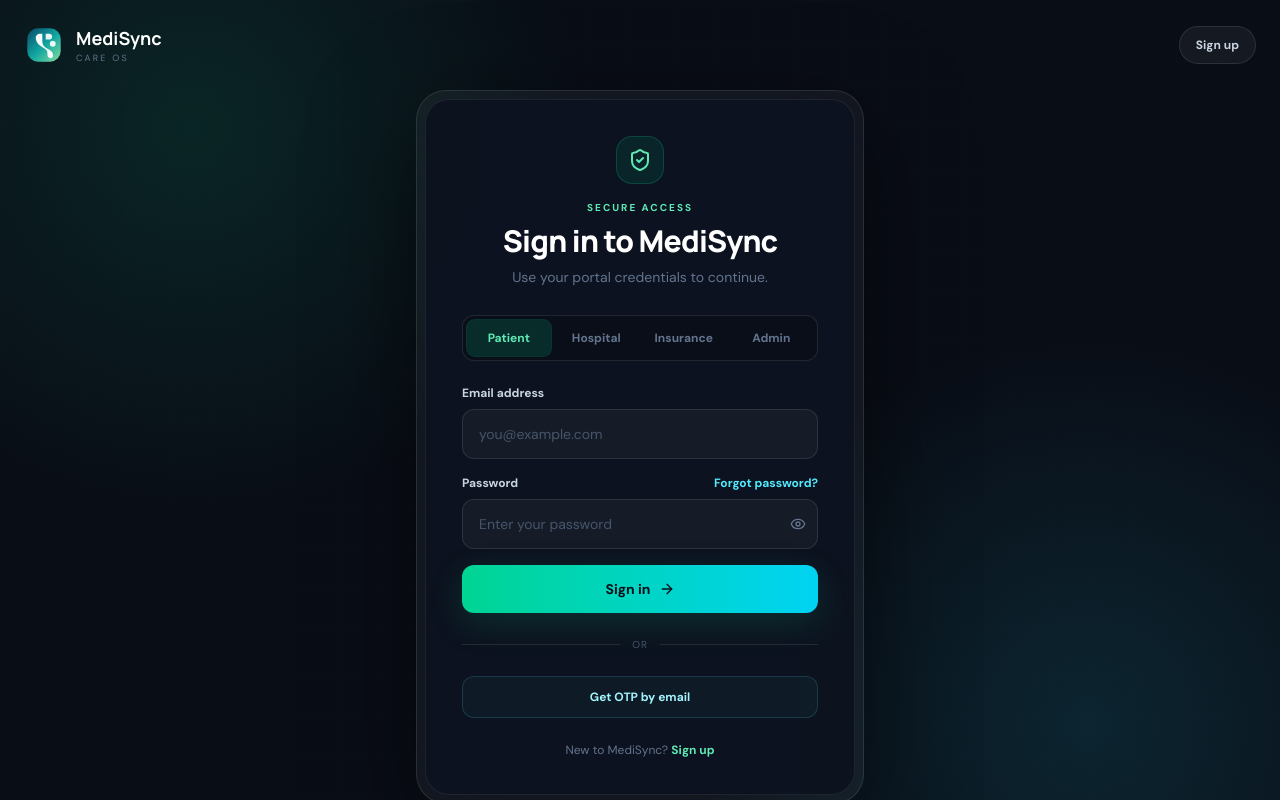
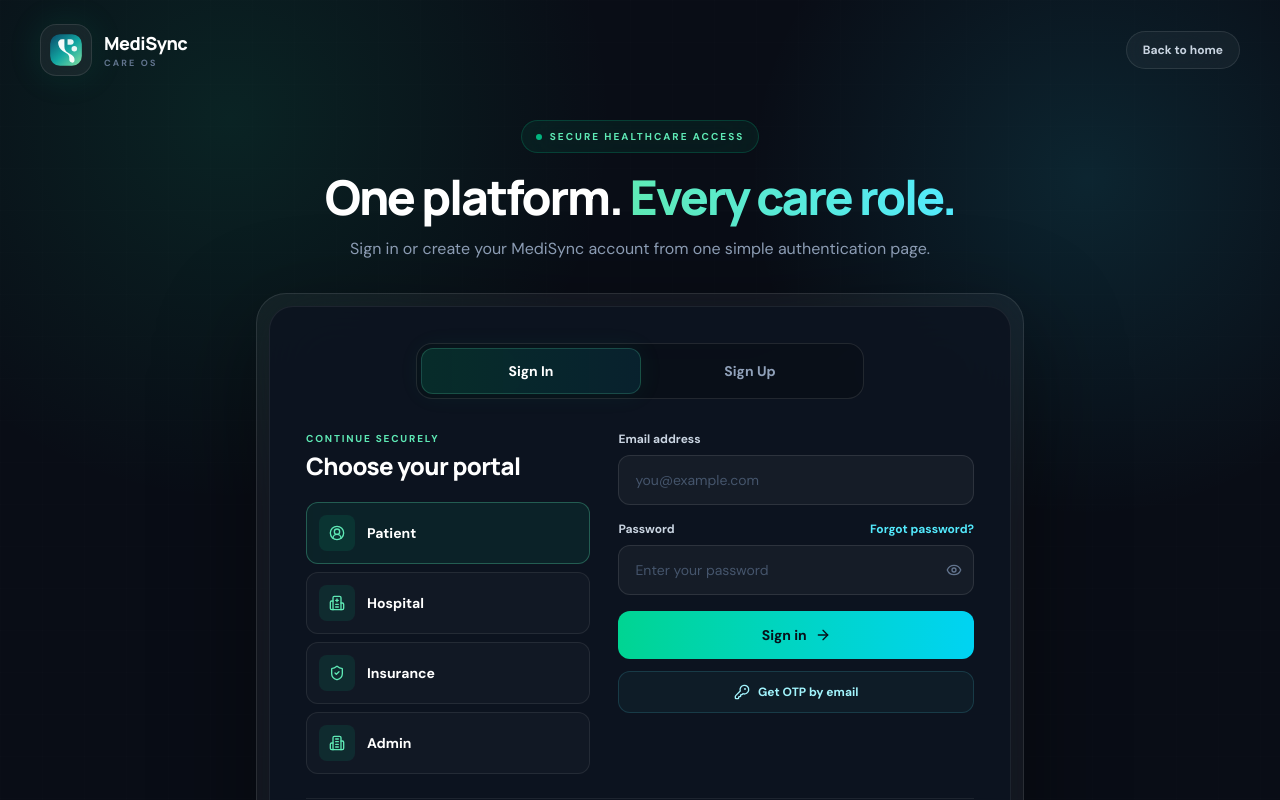
Before and after one commit to Sanjeev7673/Medisync-Os, a Next.js app: page /signin in a window 1280 px wide. Shown: the top 800 px of the page. Built offline with nearby package versions, Linux system fonts and the light colour scheme.

Commit message:
Restore existing auth theme and combine sign in sign up

```diff
--- a/app/signin/page.tsx
+++ b/app/signin/page.tsx
@@ -1,33 +1,49 @@
 "use client";
 
 import Image from "next/image";
-import { FormEvent, useState } from "react";
-import { ArrowRight, Eye, EyeOff, ShieldCheck } from "lucide-react";
+import Link from "next/link";
+import { FormEvent, useEffect, useState } from "react";
+import { ArrowRight, Building2, CircleUserRound, Eye, EyeOff, Hospital, KeyRound, ShieldCheck, UserPlus } from "lucide-react";
+
+type Mode = "signin" | "signup";
+type Role = "patient" | "hospital" | "insurance" | "admin";
 
 const roles = [
-  { key: "patient", label: "Patient" },
-  { key: "hospital", label: "Hospital" },
-  { key: "insurance_agent", label: "Insurance" },
-  { key: "admin", label: "Admin" },
-] as const;
+  { key: "patient" as Role, label: "Patient", icon: CircleUserRound, signIn: "/patient/login", signUp: "/register/patient" },
+  { key: "hospital" as Role, label: "Hospital", icon: Hospital, signIn: "/hospital/login", signUp: "/register/hospital" },
+  { key: "insurance" as Role, label: "Insurance", icon: ShieldCheck, signIn: "/insurance/login", signUp: "/register/insurance" },
+  { key: "admin" as Role, label: "Admin", icon: Building2, signIn: "/admin/login", signUp: "/register/admin" },
+];
 
-type Role = (typeof roles)[number]["key"];
-
-export default function SignInPage() {
+export default function AuthPage() {
+  const [mode, setMode] = useState<Mode>("signin");
   const [role, setRole] = useState<Role>("patient");
+  const [details, setDetails] = useState<Record<string, string>>({});
   const [email, setEmail] = useState("");
   const [password, setPassword] = useState("");
+  const [confirm, setConfirm] = useState("");
   const [showPassword, setShowPassword] = useState(false);
+  const [showConfirm, setShowConfirm] = useState(false);
   const [loading, setLoading] = useState(false);
   const [error, setError] = useState("");
 
-  function go(path: string) { window.location.assign(path); }
+  useEffect(() => {
+    if (new URLSearchParams(window.location.search).get("mode") === "signup") setMode("signup");
+  }, []);
+
+  const selected = roles.find((item) => item.key === role)!;
+  const setDetail = (key: string, value: string) => setDetails((current) => ({ ...current, [key]: value }));
 
   async function submit(e: FormEvent) {
     e.preventDefault();
+    setError("");
+    if (mode === "signup" && password !== confirm) {
+      setError("Passwords do not match.");
+      return;
+    }
     setLoading(true);
-    setError("");
     try {
+      if (mode === "signin") {
         const res = await fetch("/api/auth/login", {
           method: "POST",
           headers: { "Content-Type": "application/json" },
@@ -36,53 +52,106 @@ export default function SignInPage() {
         const data = await res.json();
         if (!res.ok) throw new Error(data.error || "Unable to sign in");
         window.location.assign(data.redirectTo);
+        return;
+      }
+
+      const payload: Record<string, unknown> = { role, email, password };
+      if (role === "patient") Object.assign(payload, { name: details.name, dob: details.dob, phone: details.phone });
+      if (role === "hospital") Object.assign(payload, { hospitalName: details.hospitalName, registrationId: details.registrationId });
+      if (role === "insurance") Object.assign(payload, { agencyName: details.agencyName, agencyId: details.agencyId });
+      if (role === "admin") Object.assign(payload, { name: details.name, adminId: details.adminId });
+
+      const res = await fetch("/api/auth/register-role", {
+        method: "POST",
+        headers: { "Content-Type": "application/json" },
+        body: JSON.stringify(payload),
+      });
+      const data = await res.json();
+      if (!res.ok) throw new Error(data.error || "Unable to create account");
+      sessionStorage.setItem("medisync_registration_email", email);
+      sessionStorage.setItem("medisync_registration_role", role);
+      window.location.assign(`/register/${role}`);
     } catch (err) {
-      setError(err instanceof Error ? err.message : "Unable to sign in");
+      setError(err instanceof Error ? err.message : "Something went wrong");
     } finally {
       setLoading(false);
     }
   }
 
   return (
-    <main className="relative min-h-screen overflow-hidden bg-[#090D16] text-white">
-      <div className="pointer-events-none absolute inset-0 bg-[radial-gradient(circle_at_15%_15%,rgba(16,185,129,.14),transparent_30%),radial-gradient(circle_at_85%_85%,rgba(34,211,238,.12),transparent_30%)]" />
-      <div className="pointer-events-none absolute inset-0 opacity-[.2] [background-image:linear-gradient(rgba(255,255,255,.035)_1px,transparent_1px),linear-gradient(90deg,rgba(255,255,255,.035)_1px,transparent_1px)] [background-size:42px_42px]" />
+    <main className="relative min-h-screen overflow-hidden bg-[#090D16] text-white selection:bg-cyan-400/20">
+      <div className="pointer-events-none absolute inset-0 bg-[radial-gradient(circle_at_18%_12%,rgba(16,185,129,0.13),transparent_28%),radial-gradient(circle_at_85%_18%,rgba(34,211,238,0.12),transparent_25%),radial-gradient(circle_at_50%_100%,rgba(16,185,129,0.07),transparent_34%)]" />
+      <div className="pointer-events-none absolute inset-0 opacity-[0.22] [background-image:linear-gradient(rgba(255,255,255,0.035)_1px,transparent_1px),linear-gradient(90deg,rgba(255,255,255,0.035)_1px,transparent_1px)] [background-size:42px_42px]" />
+      <div className="pointer-events-none absolute inset-0 opacity-20 [background-image:radial-gradient(rgba(148,163,184,0.5)_0.7px,transparent_0.7px)] [background-size:18px_18px]" />
 
-      <header className="relative z-10 mx-auto flex max-w-7xl items-center justify-between px-6 py-6">
-        <button type="button" onClick={() => go("/")} className="flex items-center gap-3 text-left">
-          <Image src="/medisync-mark.svg" alt="MediSync" width={40} height={40} className="rounded-xl" />
-          <div><b className="font-display text-lg">MediSync</b><p className="text-[9px] uppercase tracking-[.25em] text-slate-500">Care OS</p></div>
-        </button>
-        <button type="button" onClick={() => go("/signup")} className="rounded-full border border-white/10 bg-white/[.05] px-4 py-2.5 text-xs font-bold text-slate-300 hover:bg-white/10">Sign up</button>
+      <header className="relative z-20 mx-auto flex max-w-7xl items-center justify-between px-5 py-6 sm:px-8 lg:px-10">
+        <Link href="/" className="group flex items-center gap-3">
+          <div className="relative overflow-hidden rounded-2xl border border-white/10 bg-white/[0.06] p-1.5 shadow-[0_0_35px_rgba(16,185,129,0.12)] backdrop-blur-xl">
+            <Image src="/medisync-mark.svg" alt="MediSync" width={38} height={38} className="rounded-xl" />
+          </div>
+          <div><p className="font-display text-lg font-extrabold tracking-tight">MediSync</p><p className="text-[9px] font-bold uppercase tracking-[0.24em] text-slate-500">Care OS</p></div>
+        </Link>
+        <Link href="/" className="rounded-full border border-white/10 bg-white/[0.045] px-4 py-2.5 text-xs font-bold text-slate-300 backdrop-blur-xl transition hover:bg-white/[0.08] hover:text-white">Back to home</Link>
       </header>
 
-      <section className="relative z-10 flex min-h-[calc(100vh-88px)] items-center justify-center px-5 pb-12">
-        <div className="w-full max-w-md rounded-[30px] border border-white/10 bg-white/[.045] p-2 shadow-[0_30px_100px_rgba(0,0,0,.5)] backdrop-blur-2xl">
-          <div className="rounded-[24px] border border-white/[.07] bg-[#0D1320]/95 p-7 sm:p-9">
-            <div className="mb-7 text-center">
-              <div className="mx-auto mb-4 flex h-12 w-12 items-center justify-center rounded-2xl border border-emerald-400/20 bg-emerald-400/10 text-emerald-300"><ShieldCheck className="h-6 w-6" /></div>
-              <p className="text-[10px] font-bold uppercase tracking-[.2em] text-emerald-300">Secure access</p>
-              <h1 className="mt-2 font-display text-3xl font-extrabold tracking-tight">Sign in to MediSync</h1>
-              <p className="mt-2 text-sm text-slate-500">Use your portal credentials to continue.</p>
+      <section className="relative z-10 mx-auto flex min-h-[calc(100vh-92px)] max-w-6xl items-center justify-center px-5 pb-12 pt-5 sm:px-8 lg:px-10 lg:pb-16">
+        <div className="w-full max-w-3xl">
+          <div className="mb-8 text-center">
+            <div className="mx-auto mb-5 inline-flex items-center gap-2 rounded-full border border-emerald-400/20 bg-emerald-400/[0.07] px-3.5 py-2 text-[10px] font-bold uppercase tracking-[0.2em] text-emerald-300 backdrop-blur-xl">
+              <span className="h-1.5 w-1.5 animate-pulse rounded-full bg-emerald-400" /> Secure healthcare access
+            </div>
+            <h1 className="font-display text-4xl font-extrabold tracking-[-0.045em] text-white sm:text-5xl">One platform. <span className="bg-gradient-to-r from-emerald-300 to-cyan-300 bg-clip-text text-transparent">Every care role.</span></h1>
+            <p className="mx-auto mt-4 max-w-2xl text-sm leading-6 text-slate-400 sm:text-base">Sign in or create your MediSync account from one simple authentication page.</p>
           </div>
 
-            <div className="mb-6 grid grid-cols-4 gap-1 rounded-xl border border-white/10 bg-black/20 p-1">
-              {roles.map((item) => <button key={item.key} type="button" onClick={() => setRole(item.key)} className={`rounded-lg px-2 py-2.5 text-xs font-bold transition ${role === item.key ? "bg-emerald-400/15 text-emerald-300 ring-1 ring-emerald-400/20" : "text-slate-500 hover:text-white"}`}>{item.label}</button>)}
+          <div className="overflow-hidden rounded-[30px] border border-white/10 bg-white/[0.045] p-2 shadow-[0_30px_100px_rgba(0,0,0,0.45)] backdrop-blur-2xl sm:p-3">
+            <div className="rounded-[24px] border border-white/[0.07] bg-[#0D1320]/90 p-5 sm:p-7 lg:p-9">
+              <div className="mx-auto flex w-full max-w-md rounded-2xl border border-white/10 bg-black/20 p-1">
+                {(["signin", "signup"] as Mode[]).map((item) => (
+                  <button key={item} type="button" onClick={() => { setMode(item); setError(""); }} className={`flex-1 rounded-xl px-4 py-3 text-sm font-bold transition ${mode === item ? "border border-emerald-300/20 bg-gradient-to-r from-emerald-400/15 to-cyan-400/10 text-white shadow-[0_0_25px_rgba(16,185,129,0.08)]" : "text-slate-400 hover:text-white"}`}>
+                    {item === "signin" ? "Sign In" : "Sign Up"}
+                  </button>
+                ))}
               </div>
 
+              <div className="mt-8 grid gap-7 lg:grid-cols-[1fr_1.25fr]">
+                <div>
+                  <p className="text-[10px] font-bold uppercase tracking-[0.18em] text-emerald-300">{mode === "signin" ? "Continue securely" : "Create access"}</p>
+                  <h2 className="mt-1 font-display text-2xl font-extrabold tracking-tight text-white">{mode === "signin" ? "Choose your portal" : "Create your account"}</h2>
+                  <div className="mt-5 grid gap-2">
+                    {roles.map((item) => { const Icon = item.icon; return <button key={item.key} type="button" onClick={() => { setRole(item.key); setDetails({}); setError(""); }} className={`flex items-center gap-3 rounded-xl border p-3 text-left transition ${role === item.key ? "border-emerald-300/30 bg-emerald-400/[0.08]" : "border-white/[0.08] bg-white/[0.025] hover:bg-white/[0.06]"}`}><span className="flex h-9 w-9 items-center justify-center rounded-lg bg-emerald-400/10 text-emerald-300"><Icon className="h-4 w-4" /></span><span className="text-sm font-bold text-white">{item.label}</span></button>; })}
+                  </div>
+                </div>
+
+                <div>
                   <form onSubmit={submit} className="space-y-4">
-              <label className="block"><span className="mb-2 block text-xs font-bold text-slate-300">Email address</span><input required type="email" value={email} onChange={e => setEmail(e.target.value)} placeholder="you@example.com" className="w-full rounded-xl border border-white/10 bg-white/[.04] px-4 py-3.5 text-sm text-white outline-none placeholder:text-slate-600 focus:border-emerald-400/50 focus:ring-2 focus:ring-emerald-400/10" /></label>
-              <label className="block"><div className="mb-2 flex justify-between"><span className="text-xs font-bold text-slate-300">Password</span><button type="button" onClick={() => go(`/forgot-password?role=${role}`)} className="text-xs font-bold text-cyan-300 hover:text-cyan-200">Forgot password?</button></div><div className="relative"><input required type={showPassword ? "text" : "password"} value={password} onChange={e => setPassword(e.target.value)} placeholder="Enter your password" className="w-full rounded-xl border border-white/10 bg-white/[.04] px-4 py-3.5 pr-12 text-sm text-white outline-none placeholder:text-slate-600 focus:border-emerald-400/50 focus:ring-2 focus:ring-emerald-400/10" /><button type="button" onClick={() => setShowPassword(v => !v)} className="absolute right-3 top-1/2 -translate-y-1/2 text-slate-500 hover:text-white" aria-label="Toggle password visibility">{showPassword ? <EyeOff className="h-4 w-4" /> : <Eye className="h-4 w-4" />}</button></div></label>
+                    {mode === "signup" && role === "patient" && <div className="grid gap-4 sm:grid-cols-2"><Field label="Full name" value={details.name || ""} onChange={(v) => setDetail("name", v)} /><Field label="Date of birth" type="date" value={details.dob || ""} onChange={(v) => setDetail("dob", v)} /><Field label="Phone" value={details.phone || ""} onChange={(v) => setDetail("phone", v)} /></div>}
+                    {mode === "signup" && role === "hospital" && <div className="grid gap-4 sm:grid-cols-2"><Field label="Hospital name" value={details.hospitalName || ""} onChange={(v) => setDetail("hospitalName", v)} /><Field label="Registration / License ID" value={details.registrationId || ""} onChange={(v) => setDetail("registrationId", v)} /></div>}
+                    {mode === "signup" && role === "insurance" && <div className="grid gap-4 sm:grid-cols-2"><Field label="Agency name" value={details.agencyName || ""} onChange={(v) => setDetail("agencyName", v)} /><Field label="Agency ID" value={details.agencyId || ""} onChange={(v) => setDetail("agencyId", v)} /></div>}
+                    {mode === "signup" && role === "admin" && <div className="grid gap-4 sm:grid-cols-2"><Field label="Full name" value={details.name || ""} onChange={(v) => setDetail("name", v)} /><Field label="Admin ID" value={details.adminId || ""} onChange={(v) => setDetail("adminId", v)} /></div>}
+
+                    <Field label="Email address" type="email" value={email} onChange={setEmail} placeholder="you@example.com" />
+                    <label className="block"><div className="mb-2 flex justify-between"><span className="text-xs font-bold text-slate-300">Password</span>{mode === "signin" && <Link href={`/forgot-password?role=${role}`} className="text-xs font-bold text-cyan-300">Forgot password?</Link>}</div><div className="relative"><input required minLength={mode === "signup" ? 10 : undefined} type={showPassword ? "text" : "password"} value={password} onChange={(e) => setPassword(e.target.value)} placeholder={mode === "signup" ? "Min 10 characters" : "Enter your password"} className="w-full rounded-xl border border-white/10 bg-white/[.04] px-4 py-3.5 pr-12 text-sm text-white outline-none placeholder:text-slate-600 focus:border-emerald-400/50" /><button type="button" onClick={() => setShowPassword((v) => !v)} className="absolute right-3 top-1/2 -translate-y-1/2 text-slate-500 hover:text-white">{showPassword ? <EyeOff className="h-4 w-4" /> : <Eye className="h-4 w-4" />}</button></div></label>
+                    {mode === "signup" && <label className="block"><span className="mb-2 block text-xs font-bold text-slate-300">Confirm password</span><div className="relative"><input required type={showConfirm ? "text" : "password"} value={confirm} onChange={(e) => setConfirm(e.target.value)} className="w-full rounded-xl border border-white/10 bg-white/[.04] px-4 py-3.5 pr-12 text-sm text-white outline-none focus:border-cyan-400/50" /><button type="button" onClick={() => setShowConfirm((v) => !v)} className="absolute right-3 top-1/2 -translate-y-1/2 text-slate-500 hover:text-white">{showConfirm ? <EyeOff className="h-4 w-4" /> : <Eye className="h-4 w-4" />}</button></div></label>}
                     {error && <p className="rounded-xl border border-red-400/20 bg-red-400/10 px-3 py-2.5 text-xs text-red-300">{error}</p>}
-              <button disabled={loading} className="group flex w-full items-center justify-center gap-2 rounded-xl bg-gradient-to-r from-emerald-400 to-cyan-400 px-4 py-3.5 text-sm font-extrabold text-[#071019] shadow-[0_10px_35px_rgba(16,185,129,.18)] transition hover:brightness-110 disabled:opacity-50">{loading ? "Signing in..." : "Sign in"}<ArrowRight className="h-4 w-4 transition-transform group-hover:translate-x-1" /></button>
+                    <button disabled={loading} className="group flex w-full items-center justify-center gap-2 rounded-xl bg-gradient-to-r from-emerald-400 to-cyan-400 px-4 py-3.5 text-sm font-extrabold text-[#071019] transition hover:brightness-110 disabled:opacity-50">{loading ? (mode === "signin" ? "Signing in..." : "Creating account...") : (mode === "signin" ? "Sign in" : "Create account")}<ArrowRight className="h-4 w-4 transition-transform group-hover:translate-x-1" /></button>
                   </form>
+                  {mode === "signin" && <Link href={`/forgot-password?role=${role}`} className="mt-3 flex items-center justify-center gap-2 rounded-xl border border-cyan-300/15 bg-cyan-300/[0.04] px-4 py-3 text-xs font-bold text-cyan-200"><KeyRound className="h-4 w-4" /> Get OTP by email</Link>}
+                </div>
+              </div>
 
-            <div className="my-6 flex items-center gap-3 text-[10px] uppercase tracking-widest text-slate-600"><span className="h-px flex-1 bg-white/10" />or<span className="h-px flex-1 bg-white/10" /></div>
-            <button type="button" onClick={() => go(`/forgot-password?role=${role}`)} className="block w-full rounded-xl border border-cyan-300/15 bg-cyan-300/[.04] px-4 py-3 text-center text-xs font-bold text-cyan-200 hover:bg-cyan-300/[.08]">Get OTP by email</button>
-            <p className="mt-6 text-center text-xs text-slate-500">New to MediSync? <button type="button" onClick={() => go("/signup")} className="font-bold text-emerald-300">Sign up</button></p>
+              <div className="mt-6 border-t border-white/[0.07] pt-5 text-center text-[11px] text-slate-500">
+                {mode === "signin" ? <>New to MediSync? <button type="button" onClick={() => setMode("signup")} className="font-bold text-emerald-300">Sign up</button></> : <>Already registered? <button type="button" onClick={() => setMode("signin")} className="font-bold text-cyan-300">Sign in</button></>}
               </div>
+            </div>
+          </div>
+          <p className="mt-5 text-center text-[10px] leading-5 text-slate-600">Secure authentication • Role-based access • Built for care teams</p>
         </div>
       </section>
     </main>
   );
 }
+
+function Field({ label, value, onChange, type = "text", placeholder }: { label: string; value: string; onChange: (value: string) => void; type?: string; placeholder?: string }) {
+  return <label className="block"><span className="mb-2 block text-xs font-bold text-slate-300">{label}</span><input required type={type} value={value} onChange={(e) => onChange(e.target.value)} placeholder={placeholder} className="w-full rounded-xl border border-white/10 bg-white/[.04] px-4 py-3.5 text-sm text-white outline-none placeholder:text-slate-600 focus:border-emerald-400/50" /></label>;
+}
```
Lines whose indentation alone changed are shown as unchanged.
